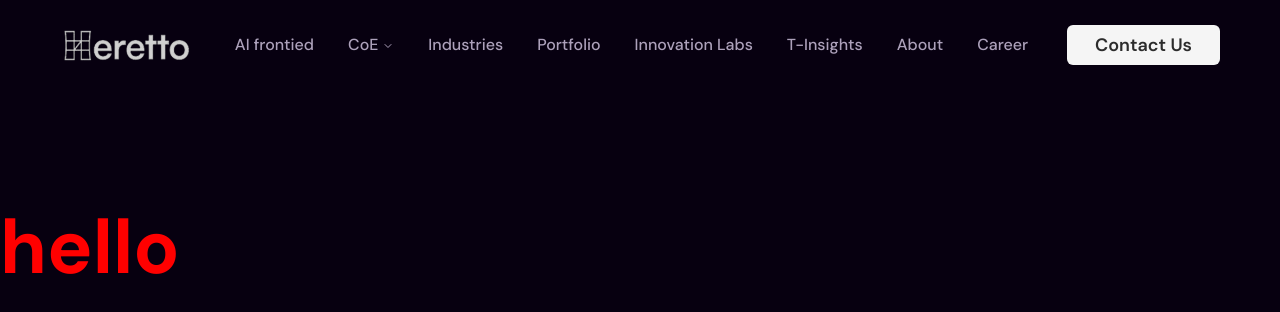
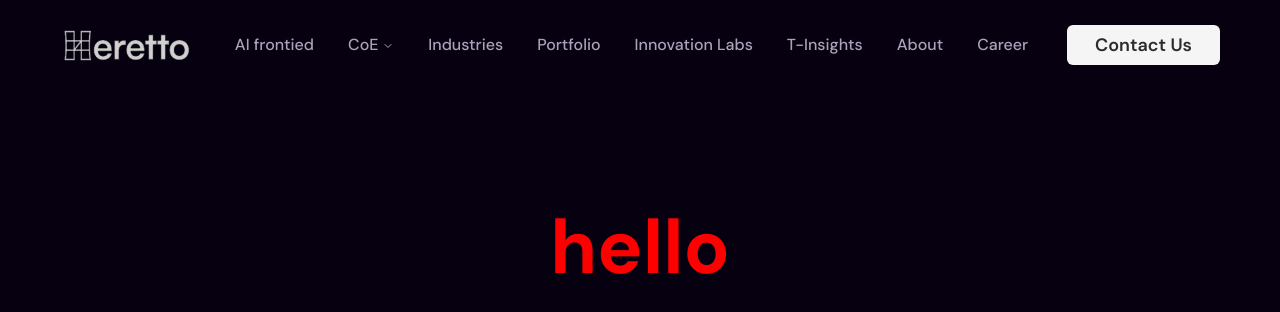
Before and after one commit to sarthak-infogen-labs/hereto, a Next.js app: page / in a window 1280 px wide. Shown: the top 312 px of the page. Built offline with nearby package versions, Linux system fonts and the light colour scheme.

Commit message:
padding removed from navbar

```diff
--- a/src/app/page.tsx
+++ b/src/app/page.tsx
@@ -1,3 +1,3 @@
 export default function Home() {
-  return <div className="text-primary text-display">hello</div>;
+  return <div className="text-primary text-center text-display">hello</div>;
 }
--- a/src/components/ui/navigation-menu.tsx
+++ b/src/components/ui/navigation-menu.tsx
@@ -90,7 +90,7 @@ function NavigationMenuContent({
     <NavigationMenuPrimitive.Content
       data-slot="navigation-menu-content"
       className={cn(
-        "data-[motion^=from-]:animate-in data-[motion^=to-]:animate-out data-[motion^=from-]:fade-in data-[motion^=to-]:fade-out data-[motion=from-end]:slide-in-from-right-52 data-[motion=from-start]:slide-in-from-left-52 data-[motion=to-end]:slide-out-to-right-52 data-[motion=to-start]:slide-out-to-left-52 top-0 w-full p-2 pr-2.5 md:absolute md:w-auto",
+        "data-[motion^=from-]:animate-in data-[motion^=to-]:animate-out data-[motion^=from-]:fade-in data-[motion^=to-]:fade-out data-[motion=from-end]:slide-in-from-right-52 data-[motion=from-start]:slide-in-from-left-52 data-[motion=to-end]:slide-out-to-right-52 data-[motion=to-start]:slide-out-to-left-52 top-0 w-full md:absolute md:w-auto",
         "group-data-[viewport=false]/navigation-menu:bg-popover group-data-[viewport=false]/navigation-menu:text-popover-foreground group-data-[viewport=false]/navigation-menu:data-[state=open]:animate-in group-data-[viewport=false]/navigation-menu:data-[state=closed]:animate-out group-data-[viewport=false]/navigation-menu:data-[state=closed]:zoom-out-95 group-data-[viewport=false]/navigation-menu:data-[state=open]:zoom-in-95 group-data-[viewport=false]/navigation-menu:data-[state=open]:fade-in-0 group-data-[viewport=false]/navigation-menu:data-[state=closed]:fade-out-0 group-data-[viewport=false]/navigation-menu:top-full group-data-[viewport=false]/navigation-menu:mt-1.5 group-data-[viewport=false]/navigation-menu:overflow-hidden group-data-[viewport=false]/navigation-menu:rounded-md group-data-[viewport=false]/navigation-menu:border group-data-[viewport=false]/navigation-menu:shadow group-data-[viewport=false]/navigation-menu:duration-200 **:data-[slot=navigation-menu-link]:focus:ring-0 **:data-[slot=navigation-menu-link]:focus:outline-none",
         className
       )}
@@ -112,7 +112,7 @@ function NavigationMenuViewport({
       <NavigationMenuPrimitive.Viewport
         data-slot="navigation-menu-viewport"
         className={cn(
-          "origin-top-center bg-popover text-popover-foreground data-[state=open]:animate-in data-[state=closed]:animate-out data-[state=closed]:zoom-out-95 data-[state=open]:zoom-in-90 relative mt-1.5 h-[var(--radix-navigation-menu-viewport-height)] w-full rounded-md border shadow md:w-[var(--radix-navigation-menu-viewport-width)]",
+          "origin-top-center bg-popover text-popover-foreground data-[state=open]:animate-in data-[state=closed]:animate-out data-[state=closed]:zoom-out-95 data-[state=open]:zoom-in-90 relative mt-1.5 h-[var(--radix-navigation-menu-viewport-height)] w-full rounded-3xl border shadow md:w-[var(--radix-navigation-menu-viewport-width)]",
           className
         )}
         {...props}
```
